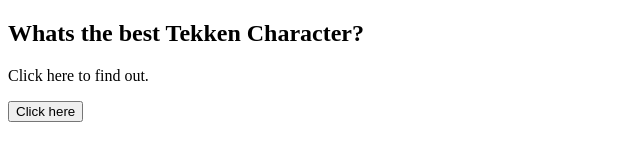
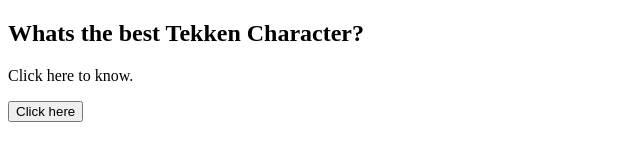
Before and after one commit to Danielfww/Adding-Code, a plain HTML site: page Index.html in a window 1280 px wide. Shown: the full height of the page, 0-640 px from the left. Drawn offline with Linux system fonts and the light colour scheme.

Commit message:
Update Index.html

```diff
--- a/Index.html
+++ b/Index.html
@@ -4,7 +4,7 @@
 
 <h2>Whats the best Tekken Character?</h2>
 
-<p id="demo">Click here to find out.</p>
+<p id="demo">Click here to know.</p>
 
 <button type="button" onclick='document.getElementById("demo").innerHTML = " Its Angel lol lol!"'>Click here </button>
 
```
